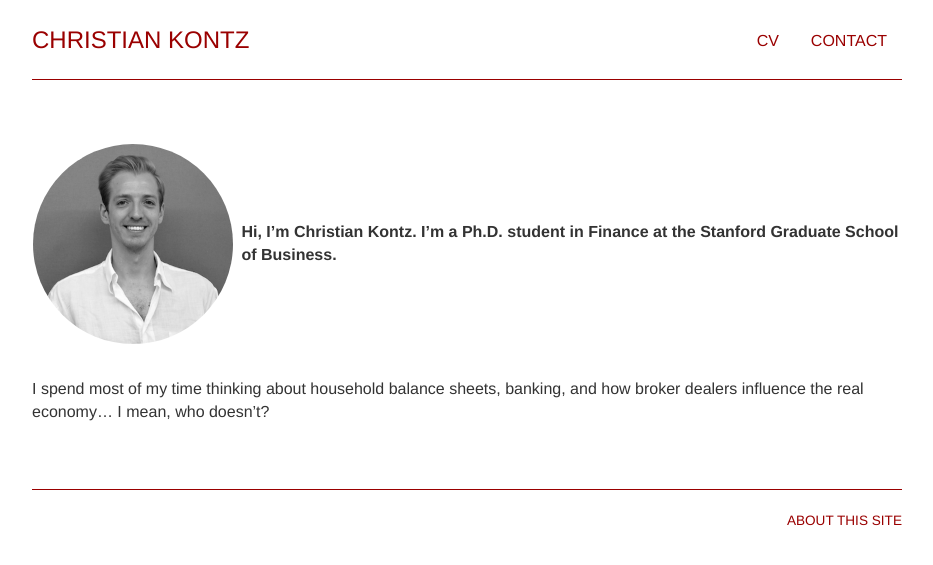
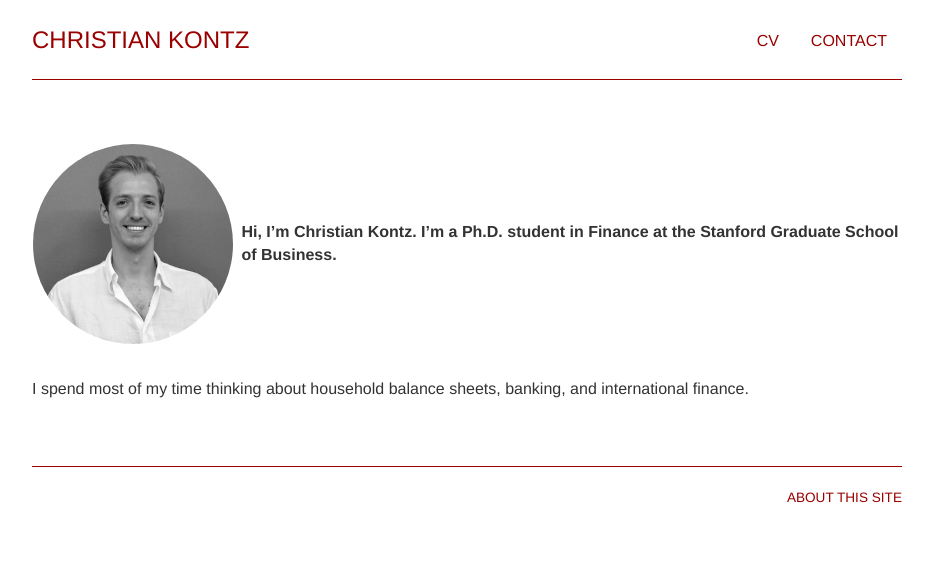
Before and after one commit to cg89x/cg89x.github.io, a Jekyll site: the page built from index.md, in a window 1280 px wide. Shown: the top 565 px of the page, without its empty margins (173-1106 px from the left). Built offline with Jekyll 4.4.1, drawn with Linux system fonts in a browser that asks for light colours; some web fonts are replaced.

Commit message:
Update index.md

```diff
--- a/index.md
+++ b/index.md
@@ -15,7 +15,7 @@ contact: passive
 
 <br>
 
-I spend most of my time thinking about household balance sheets, banking, and how broker dealers influence the real economy... I mean, who doesn't?
+I spend most of my time thinking about household balance sheets, banking, and international finance.
 
 <br>
 <br>
```
